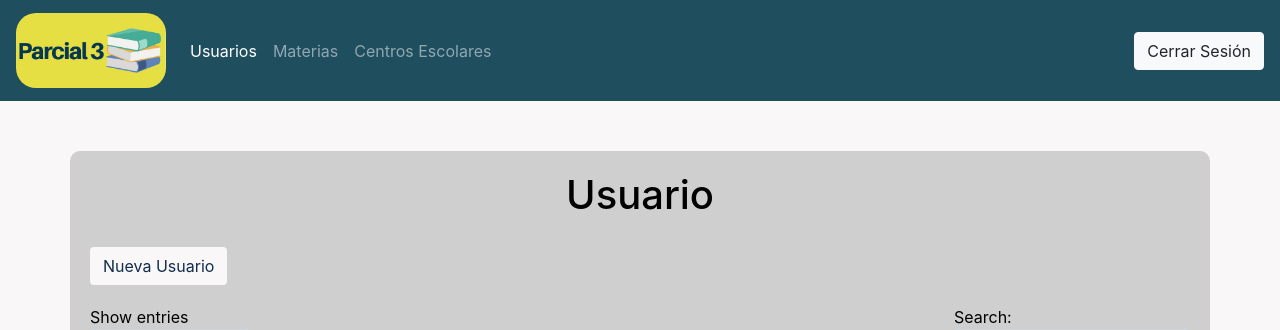
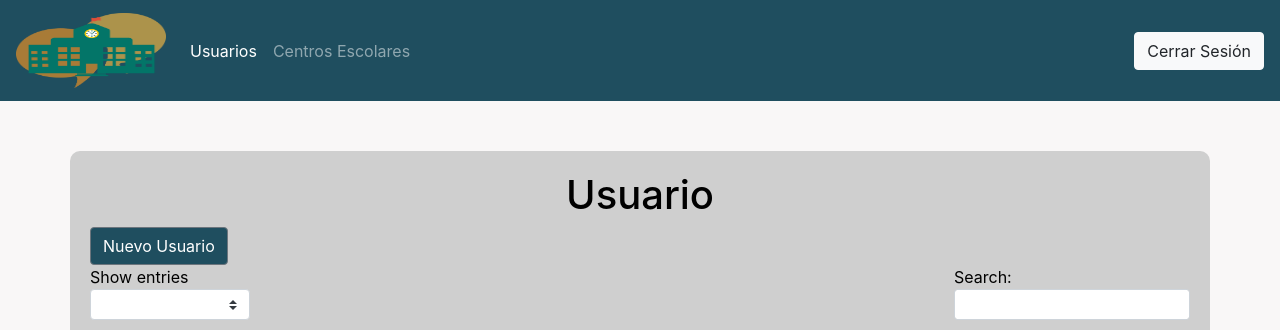
Before and after one commit to Alex7498-SV/Proyecto-ACA, a Spring app: template src/main/resources/templates/tablaUsuario.html in a window 1280 px wide. Shown: the top 330 px of the page. Run offline with Thymeleaf, Linux system fonts and the light colour scheme; the template is opened without the code that fills it, so the values that code supplies are empty; some of the project's set-up classes (security, data sources, template engines, error pages and the like) are left out, and stand-ins take their place; some libraries are stand-ins or nearby versions.

Commit message:
Cambios de diseño y funcionalidades

```diff
--- a/src/main/java/com/capas/uca/parcial3/config/JPAConfiguration.java
+++ b/src/main/java/com/capas/uca/parcial3/config/JPAConfiguration.java
@@ -47,7 +47,7 @@
 		dataSource.setUrl("jdbc:postgresql://localhost:5432/DBParcial3");
 
 		dataSource.setUsername("postgres");
-		dataSource.setPassword("root");
+		dataSource.setPassword("Admin");
 
 		return dataSource;
 	}
--- a/src/main/resources/templates/registroCentroEscolar.html
+++ b/src/main/resources/templates/registroCentroEscolar.html
@@ -13,7 +13,7 @@
 <body>
 
 		<nav class="navbar navbar-expand-lg navbar-dark bg-menu2">
-			<a class="navbar-brand" href="#"><img alt="" src="img/logo.jpeg"></a>
+			<a class="navbar-brand" href="#"><img alt="" src="img/icon.png"></a>
 		  <div style="width: 100%;text-align: right">
 	            <a class="btn btn-secondary btn-light" type="button" aria-haspopup="true" aria-expanded="false" href="/logout">
 	                    Cerrar Sesión
--- a/src/main/resources/templates/registroUsuario.html
+++ b/src/main/resources/templates/registroUsuario.html
@@ -19,7 +19,7 @@
 <body>
 
 	<nav class="navbar navbar-expand-lg navbar-dark bg-menu2">
-	  <a class="navbar-brand" href="#"><img alt="" src="img/logo.jpeg"></a>
+	  <a class="navbar-brand" href="#"><img alt="" src="img/icon.png"></a>
 	  <div style="width: 100%;text-align: right" th:if="${tipoF == 1}">
             <a class="btn btn-secondary btn-light" type="button" aria-haspopup="true" aria-expanded="false" href="/logout">
                     Cerrar Sesión
@@ -27,7 +27,7 @@
 	  </div>
 	 </nav>
 
-	<div class="container formularios">
+	<div class="container formulariosMod">
 		<h1 class="center">Formulario de usuario</h1>
 		<form th:action="@{/ingresarUsuario}" th:object="${usuario}" method="post">
 			<div class="form-group">
--- a/src/main/resources/templates/tablaUsuario.html
+++ b/src/main/resources/templates/tablaUsuario.html
@@ -34,12 +34,11 @@
 <body class="tablas-ventana">
 
 	<nav class="navbar navbar-expand-lg navbar-dark bg-menu">
-		<a class="navbar-brand" href="#"><img alt="" src="img/logo.jpeg"></a>
+		<a class="navbar-brand" href="#"><img alt="" src="img/icon.png"></a>
 		<div class="collapse navbar-collapse" id="navbarNavDropdown">
 			<ul class="navbar-nav">
 				<li class="nav-item"><a class="nav-link active"
 					href="tablaUsuario">Usuarios</a></li>
-				<li class="nav-item"><a class="nav-link" href="tablaMaterias">Materias</a>
 				</li>
 				<li class="nav-item"><a class="nav-link"
 					href="tablaCentroEscolar">Centros Escolares</a></li>
@@ -55,8 +54,10 @@
 	<div class="container tablas center">
 		<h1>Usuario</h1>
 		<div class="nuevoDato">
-			<a class="btn color-linkSesion" href="registro?tipo=1">Nueva
+			<button class="btn btn-secondary color-linkSesion" style="background-color: #1f4e5f;" href="/registroCentroEscolar">
+				<a href="registro?tipo=1" style="text-decoration: none; color: white;">Nuevo
 				Usuario</a>
+			</button>
 		</div>
 		<table class="table" id="tabla">
 			<thead>
```
Also changed, not shown: src/main/resources/templates/tablaCentroEscolar.html (+4 -6 lines), src/main/resources/static/img/icon.jpg (added), src/main/resources/static/img/icon.png (added), 1 other file.
